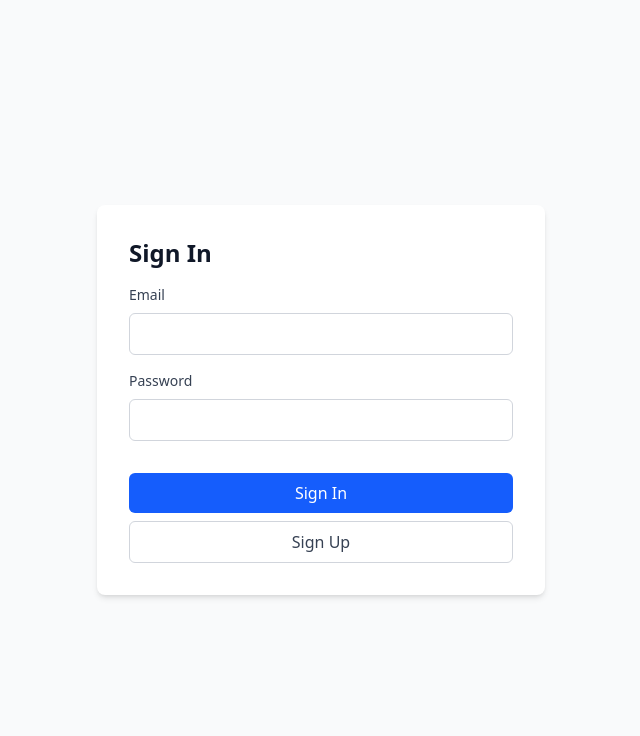
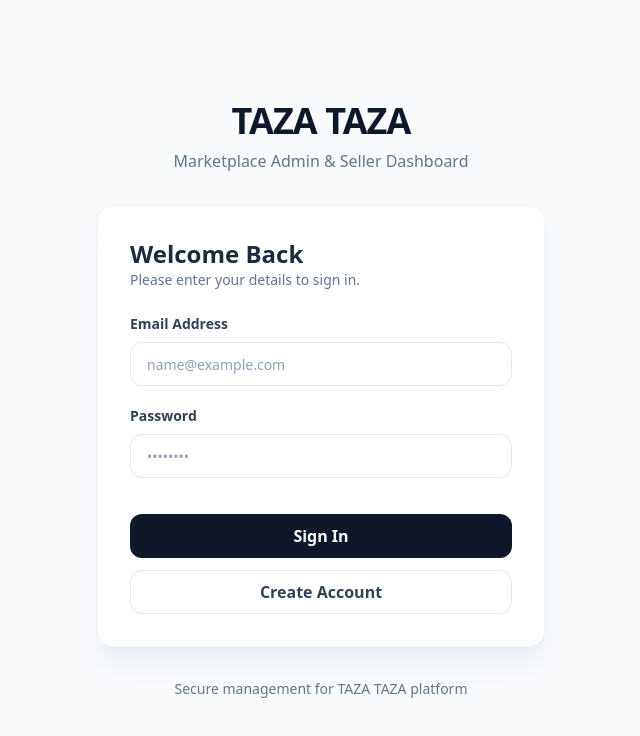
Before and after one commit to Manishkushwahakr/taza-admin, a Next.js app: page /login in a window 1280 px wide. Shown: the top 736 px of the page, without its empty margins (319-959 px from the left). Built offline with nearby package versions, Linux system fonts and the light colour scheme.

Commit message:
login page issue

```diff
--- a/src/app/(auth)/login/page.tsx
+++ b/src/app/(auth)/login/page.tsx
@@ -1,42 +1,103 @@
+'use client'
+
+import { useSearchParams } from 'next/navigation'
+import { Suspense } from 'react'
 import { login, signup } from './actions'
 
-export default function LoginPage() {
+function LoginForm() {
+    const searchParams = useSearchParams()
+    const error = searchParams.get('error')
+
     return (
-        <div className="flex h-screen w-full items-center justify-center bg-gray-50">
-            <form className="flex w-full max-w-md flex-col gap-4 rounded-lg bg-white p-8 shadow-md">
-                <h1 className="text-2xl font-bold text-gray-900">Sign In</h1>
+        <div className="bg-white rounded-2xl shadow-xl shadow-slate-200/60 p-8 border border-slate-100">
+            <div className="mb-6">
+                <h2 className="text-2xl font-bold text-slate-800">Welcome Back</h2>
+                <p className="text-slate-500 text-sm">Please enter your details to sign in.</p>
+            </div>
 
+            {error && (
+                <div className="mb-6 rounded-lg bg-red-50 p-3 border border-red-100">
+                    <p className="text-sm font-medium text-red-600">
+                        {error === 'Could not authenticate user' ? 'Invalid email or password' : error}
+                    </p>
+                </div>
+            )}
+
+            <form className="flex flex-col gap-5">
                 <div className="flex flex-col gap-2">
-                    <label htmlFor="email" className="text-sm font-medium text-gray-700">Email</label>
+                    <label htmlFor="email" className="text-sm font-semibold text-slate-700">Email Address</label>
                     <input
                         id="email"
                         name="email"
                         type="email"
                         required
-                        className="rounded-md border border-gray-300 p-2 focus:border-blue-500 focus:outline-none focus:ring-1 focus:ring-blue-500"
+                        autoComplete="email"
+                        placeholder="name@example.com"
+                        className="h-11 rounded-xl border border-slate-200 px-4 text-sm transition-all focus:border-blue-500 focus:outline-none focus:ring-4 focus:ring-blue-500/10 placeholder:text-slate-400"
                     />
                 </div>
 
                 <div className="flex flex-col gap-2">
-                    <label htmlFor="password" className="text-sm font-medium text-gray-700">Password</label>
+                    <div className="flex items-center justify-between">
+                        <label htmlFor="password" className="text-sm font-semibold text-slate-700">Password</label>
+                    </div>
                     <input
                         id="password"
                         name="password"
                         type="password"
                         required
-                        className="rounded-md border border-gray-300 p-2 focus:border-blue-500 focus:outline-none focus:ring-1 focus:ring-blue-500"
+                        autoComplete="current-password"
+                        placeholder="••••••••"
+                        className="h-11 rounded-xl border border-slate-200 px-4 text-sm transition-all focus:border-blue-500 focus:outline-none focus:ring-4 focus:ring-blue-500/10 placeholder:text-slate-400"
                     />
                 </div>
 
-                <div className="flex flex-col gap-2 mt-4">
-                    <button formAction={login} className="rounded-md bg-blue-600 px-4 py-2 text-white hover:bg-blue-700 focus:outline-none focus:ring-2 focus:ring-blue-500 focus:ring-offset-2">
+                <div className="flex flex-col gap-3 mt-4">
+                    <button
+                        formAction={login}
+                        className="h-11 rounded-xl bg-slate-900 font-semibold text-white transition-all hover:bg-slate-800 hover:shadow-lg hover:shadow-slate-900/10 active:scale-[0.98]"
+                    >
                         Sign In
                     </button>
-                    <button formAction={signup} className="rounded-md border border-gray-300 px-4 py-2 text-gray-700 hover:bg-gray-50 focus:outline-none focus:ring-2 focus:ring-gray-500 focus:ring-offset-2">
-                        Sign Up
+                    <button
+                        formAction={signup}
+                        className="h-11 rounded-xl border border-slate-200 bg-white font-semibold text-slate-700 transition-all hover:bg-slate-50 active:scale-[0.98]"
+                    >
+                        Create Account
                     </button>
                 </div>
             </form>
         </div>
     )
 }
+
+export default function LoginPage() {
+    return (
+        <div className="flex min-h-screen w-full items-center justify-center bg-[#f8fafc] px-4">
+            <div className="w-full max-w-md">
+                <div className="mb-8 text-center" id="login-header">
+                    <h1 className="text-4xl font-extrabold tracking-tight text-slate-900 mb-2">TAZA TAZA</h1>
+                    <p className="text-slate-500 font-medium">Marketplace Admin & Seller Dashboard</p>
+                </div>
+
+                <Suspense fallback={
+                    <div className="bg-white rounded-2xl shadow-xl shadow-slate-200/60 p-8 border border-slate-100 animate-pulse">
+                        <div className="h-8 bg-slate-100 rounded w-1/2 mb-4"></div>
+                        <div className="h-4 bg-slate-100 rounded w-3/4 mb-8"></div>
+                        <div className="space-y-4">
+                            <div className="h-12 bg-slate-50 rounded"></div>
+                            <div className="h-12 bg-slate-50 rounded"></div>
+                            <div className="h-12 bg-slate-200 rounded mt-4"></div>
+                        </div>
+                    </div>
+                }>
+                    <LoginForm />
+                </Suspense>
+
+                <p className="mt-8 text-center text-sm text-slate-500">
+                    Secure management for TAZA TAZA platform
+                </p>
+            </div>
+        </div>
+    )
+}
```
